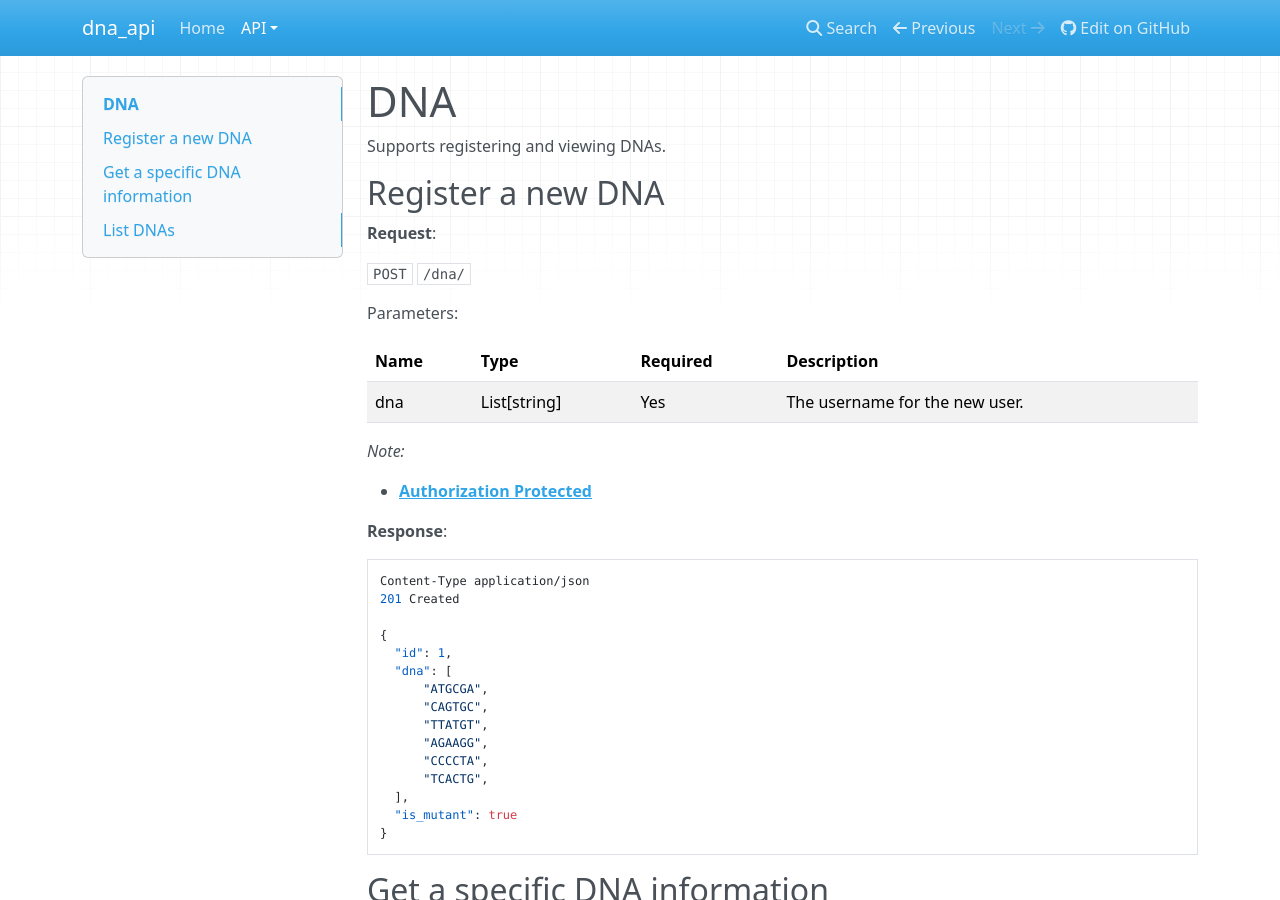
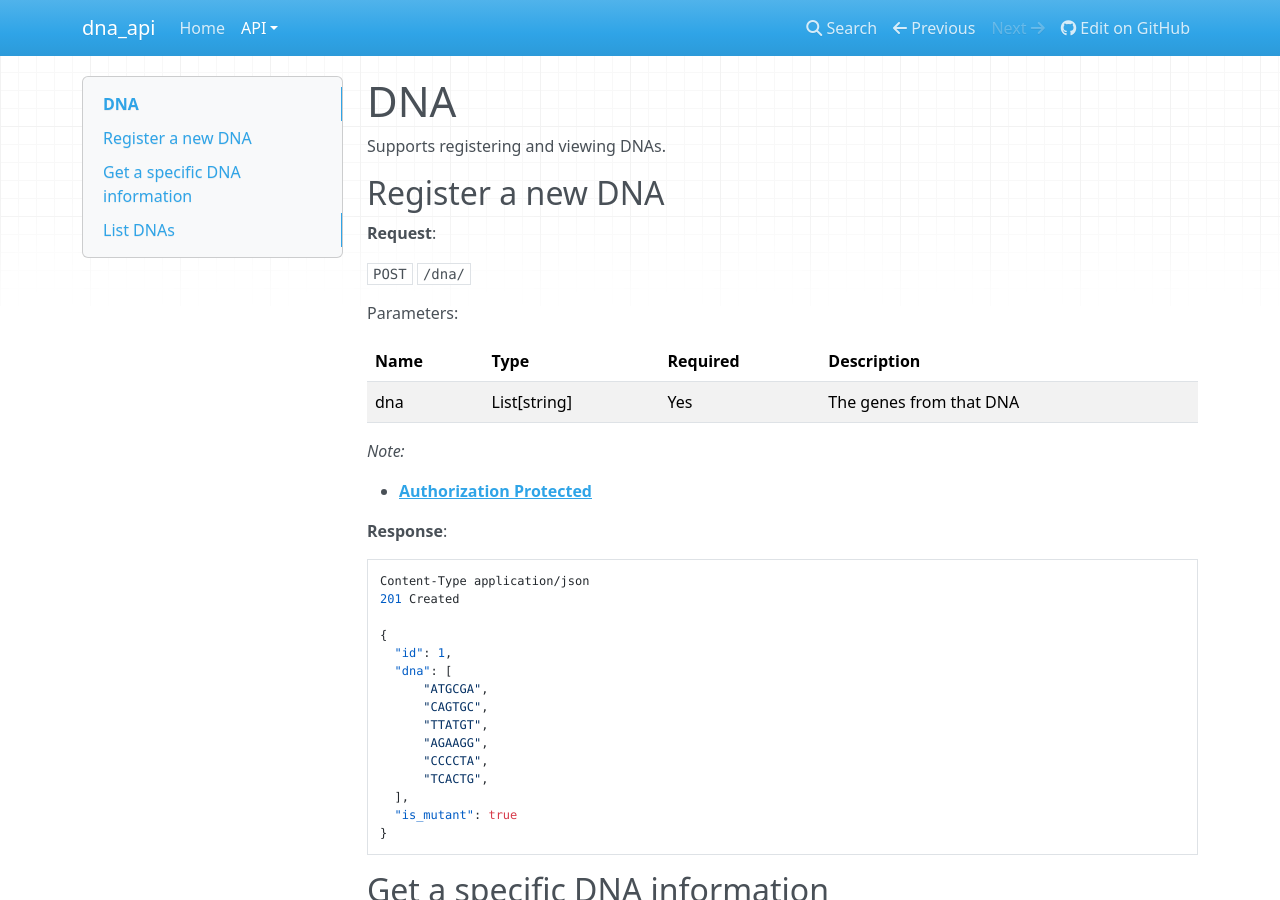
Before and after one commit to affonsobrian/dna-api, an MkDocs documentation site: the page built from docs/api/dna.md, in a window 1280 px wide and 900 px high. Built offline with MkDocs 1.6.1, drawn with Linux system fonts in a browser that asks for light colours; nearby versions of some CDN libraries.

Commit message:
Fix typo on docs

```diff
--- a/docs/api/dna.md
+++ b/docs/api/dna.md
@@ -11,7 +11,7 @@ Parameters:
 
 Name       | Type         | Required | Description
 -----------|--------------|----------|------------
-dna        | List[string] | Yes      | The username for the new user.
+dna        | List[string] | Yes      | The genes from that DNA
 
 
 *Note:*
```
